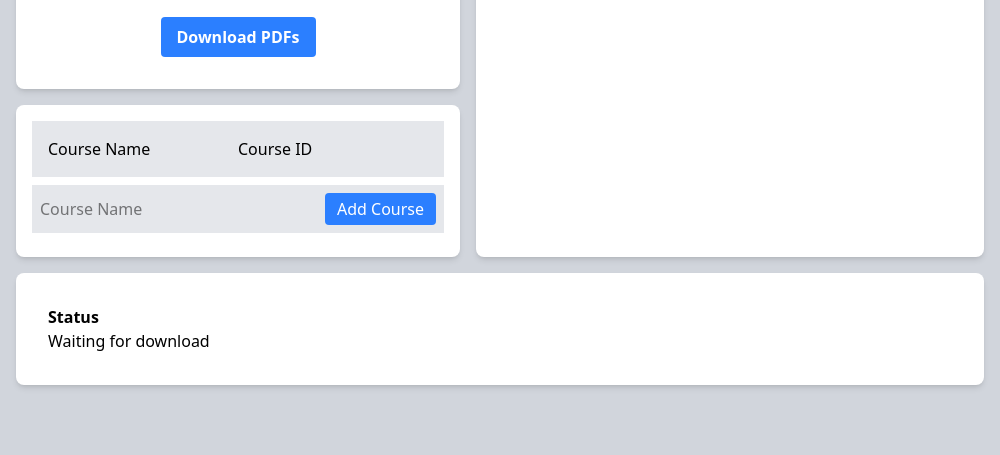
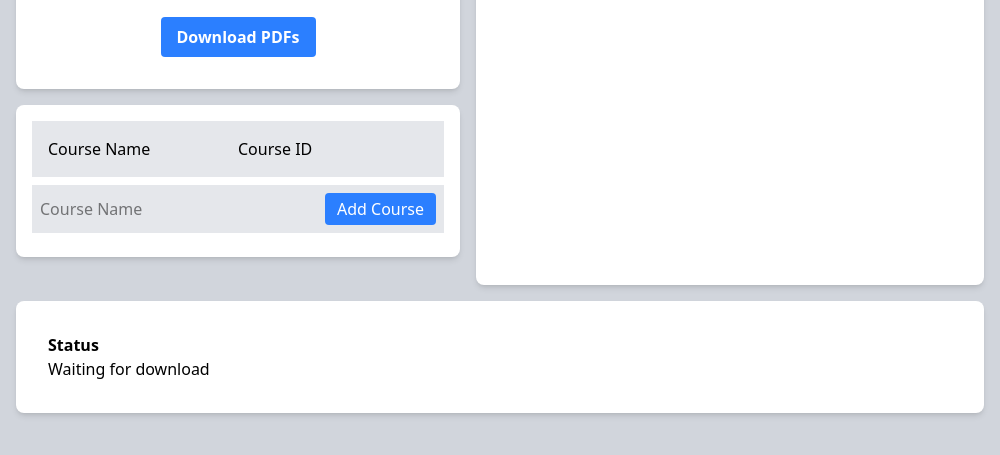
Before and after one commit to sean-prz/moodle-dl-public, an Electron app: page src/public/index.html in a window 1000 px wide. Shown: the part 75-530 px from the top of the page. Drawn offline with nearby package versions, Linux system fonts and the light colour scheme; no server answers.

Commit message:
fix: ui log bug

```diff
--- a/package.json
+++ b/package.json
@@ -10,7 +10,6 @@
     "compile": "tsc",
     "elec": "cp -r src/public/* dist/public/ && tsc && electron dist/electron/main.js",
     "start": "electron-forge start",
-    "build": "esbuild src/main.ts --bundle --platform=node --outfile=release/moodle-dw.js --external:better-sqlite3 --external:open &&  cp src/public/* release/public/",
     "rebuild": "electron-rebuild -f -w better-sqlite3",
     "package": "electron-forge package",
     "make": "electron-forge make"
--- a/src/public/index.html
+++ b/src/public/index.html
@@ -16,8 +16,8 @@
 <body class="bg-gray-300 p-4 min-h-screen">
     <div class="flex-row  h-full, w-full">
 
-    <div class="flex gap-4 w-full">
-        <div class="flex-row flex-1 ">
+    <div class="flex flex-container gap-4 w-full h-min">
+        <div id="firstCol" class="flex-1 first-child flex-row row">
             <div class="container  p-4 bg-white shadow-md rounded-lg">
                 <h1 class="text-3xl font-bold text-center mb-6">Moodle-Downloader</h1>
                 <div class="flex justify-center mb-4">
@@ -43,8 +43,11 @@
                 </div>
             </div>
         </div>
-        <div id="secondCol" class="flex-row  bg-white shadow-md rounded-lg flex-1 p-8 ">
+        <div id="secondCol" class="other-child flex-1 flex-row bg-white shadow-md rounded-lg  p-8">
             <div class="font-bold"> Log </div>
+                <div id="log" class="overflow-y-scroll h-64">
+                </div>
+            </div>
 
         </div>
 
--- a/src/public/main.js
+++ b/src/public/main.js
@@ -51,3 +51,5 @@
 ws.onerror = (error) => {
   console.error('WebSocket error: ', error);
 };
+
+// on document ready with jQuery
```
Also changed, not shown: src/public/out.css, src/public/style.css (line endings or trailing spaces).
